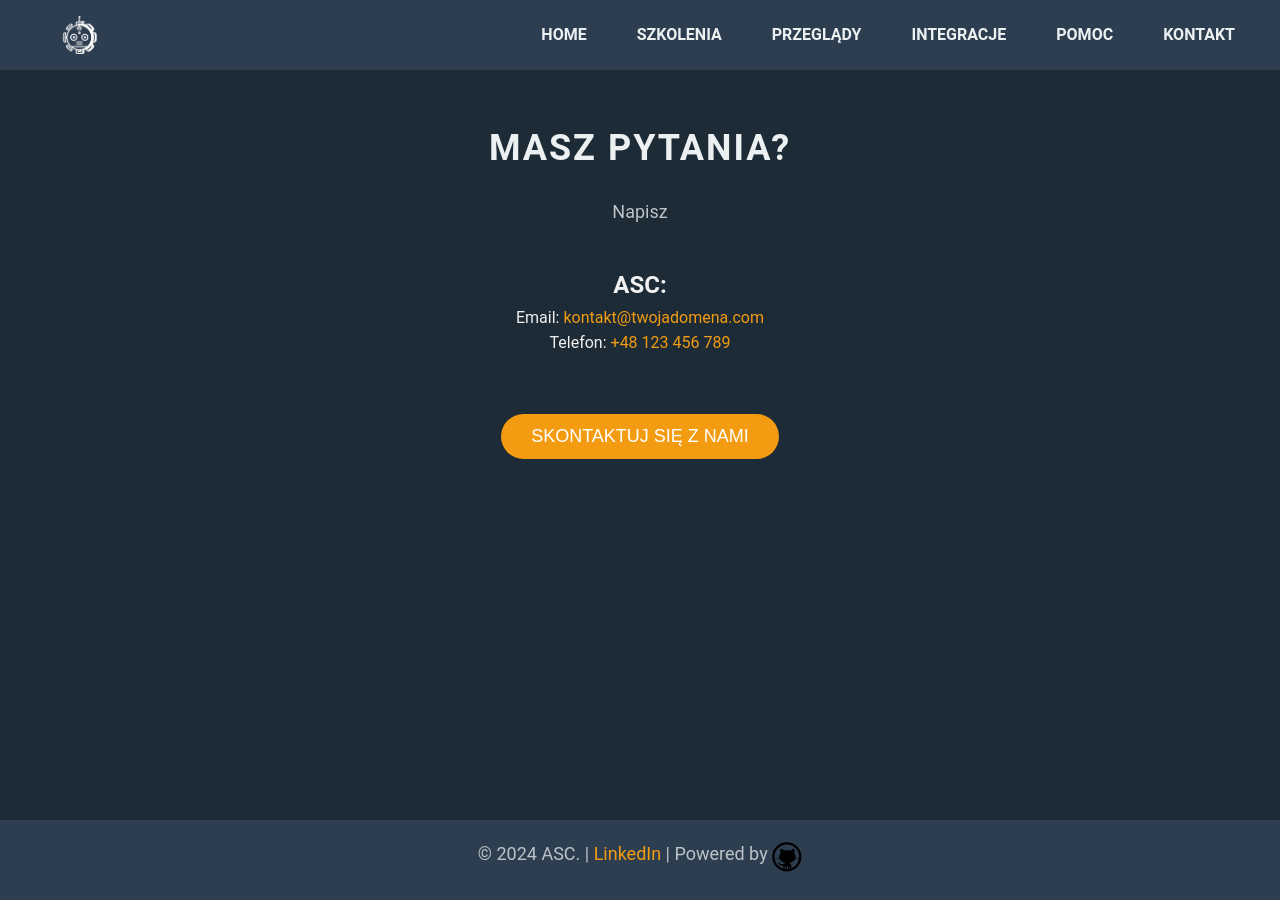
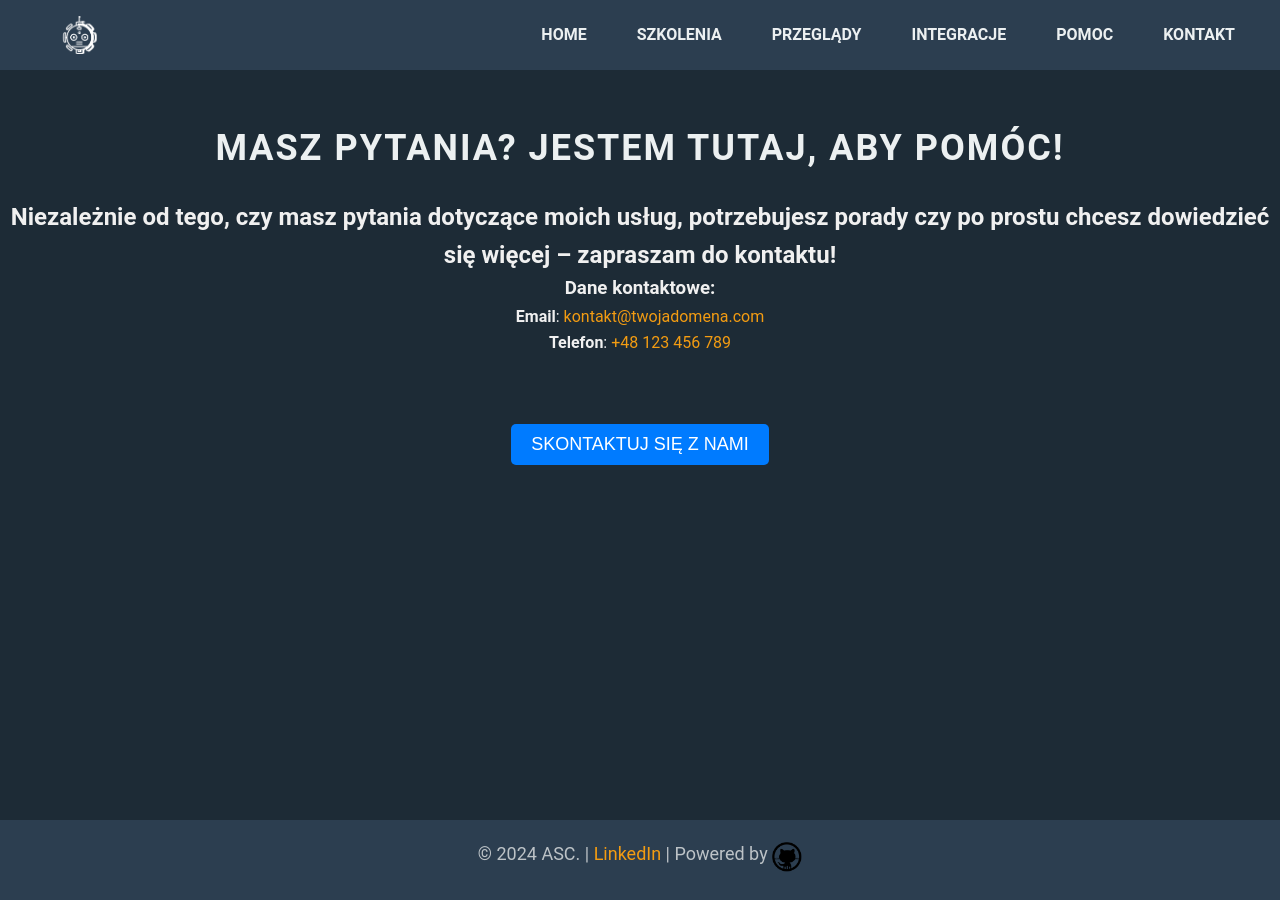
Before and after one commit to dadmins1984/Web, a Jekyll site: the page built from contact.md, in a window 1280 px wide. Built offline with Jekyll 4.4.1, drawn with Linux system fonts in a browser that asks for light colours.

Commit message:
fdsafaff

```diff
--- a/contact.md
+++ b/contact.md
@@ -3,14 +3,15 @@ layout: default
 title: "Contact"
 ---
 
-# Masz pytania?
 
-Napisz
+# Masz pytania? Jestem tutaj, aby pomóc!
 
-## ASC:
+## Niezależnie od tego, czy masz pytania dotyczące moich usług, potrzebujesz porady czy po prostu chcesz dowiedzieć się więcej – zapraszam do kontaktu!
 
-- Email: <a onclick="window.location.href = 'mailto:{{ site.contact.email }}';">{{ site.contact.email }} </a>
-- Telefon: <a onclick="window.location.href = 'tel:{{ site.contact.phone }}';">{{ site.contact.phone }} </a>
+### Dane kontaktowe:
+- **Email**: [{{ site.contact.email }}](mailto:{{ site.contact.email }})
+- **Telefon**: [{{ site.contact.phone }}](tel:{{ site.contact.phone }})
 
-<br><br>
-<button onclick="window.location.href = 'mailto:{{ site.contact.email }}';">Skontaktuj się z nami</button>
+<br>
+
+<button style="background-color: #007BFF; color: white; padding: 10px 20px; border: none; border-radius: 5px; cursor: pointer;" onclick="window.location.href = 'mailto:{{ site.contact.email }}';">Skontaktuj się z nami</button>
```
